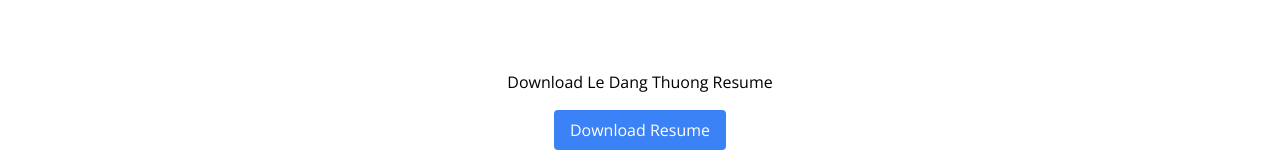
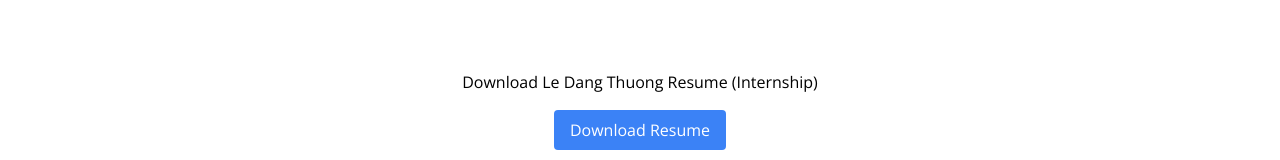
Before and after one commit to ledangthuongsp/ThuongProfile, a React (Vite) app: page /ThuongProfile/resume in a window 1280 px wide. Shown: the part 354-514 px from the top of the page. Built offline with nearby package versions, Linux system fonts and the light colour scheme.

Commit message:
Fix internship

```diff
--- a/src/pages/resume/Resume.tsx
+++ b/src/pages/resume/Resume.tsx
@@ -11,7 +11,7 @@ const Resume: React.FC = () => {
     return (
         <div className="flex flex-col items-center justify-center h-screen">
             <div className="flex flex-col items-center">
-                <h1 className="mb-4">Download Le Dang Thuong Resume</h1>
+                <h1 className="mb-4">Download Le Dang Thuong Resume (Internship)</h1>
                 <button
                     onClick={handleDownload}
                     className="bg-blue-500 text-white px-4 py-2 rounded hover:bg-blue-700"
```
